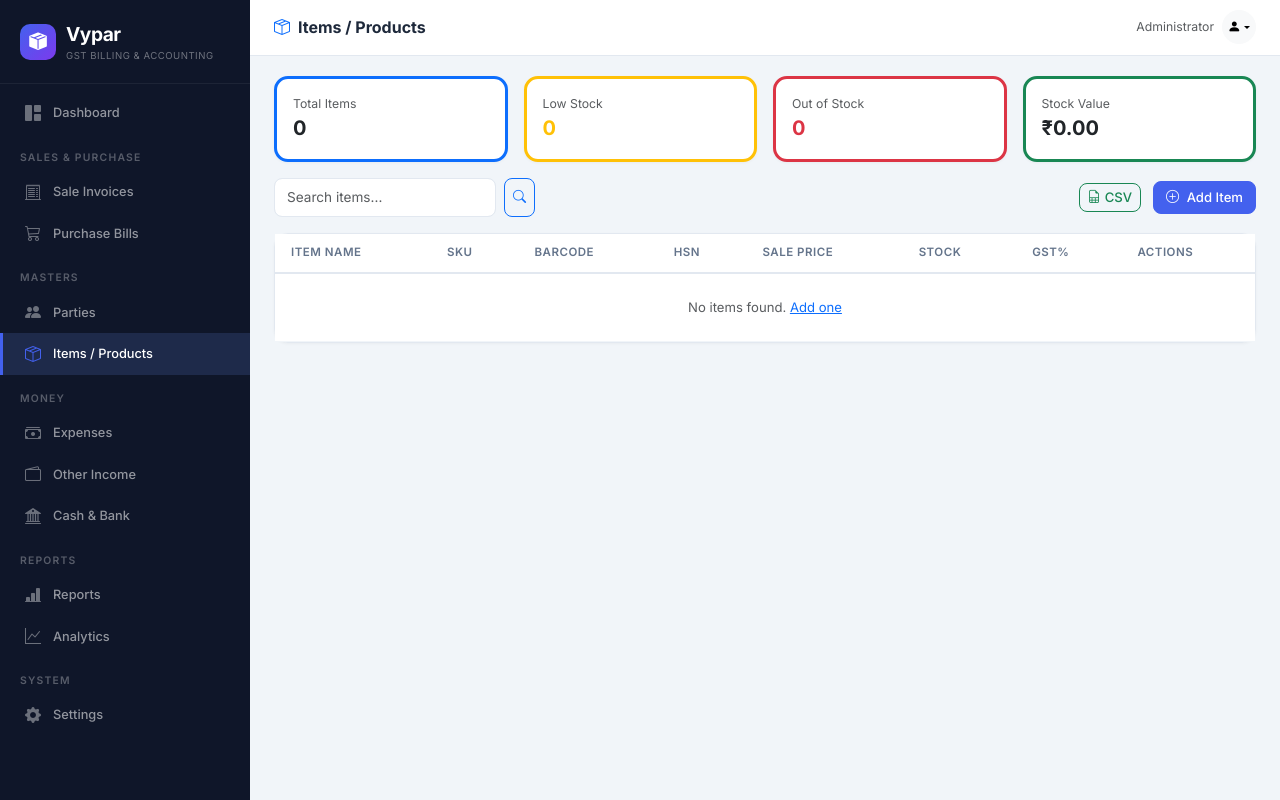
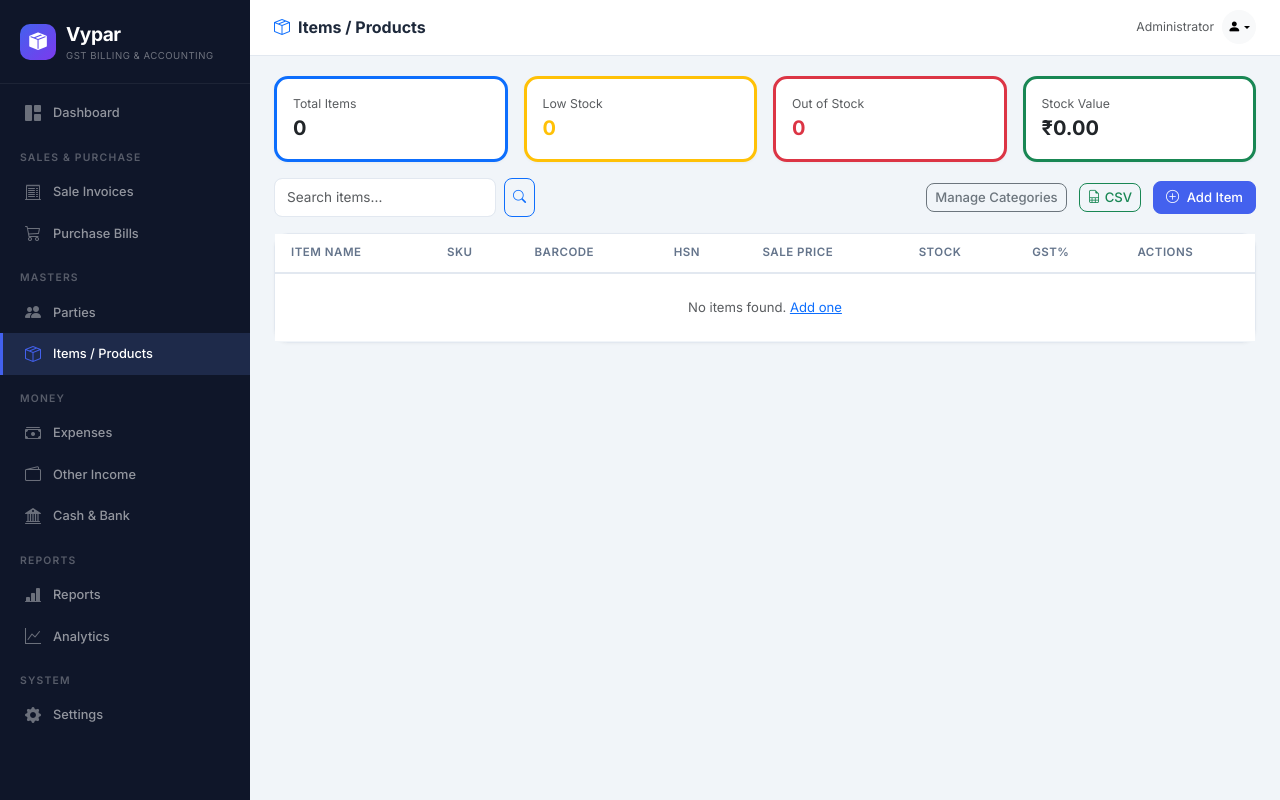
Before and after one commit to vpvijayanand/vypar, a Flask app: page /items in a window 1280 px wide. Run offline with Flask 3, Linux system fonts and the light colour scheme; a user stored in the database is signed in.

Commit message:
code update in the production 12-05-2026

```diff
--- a/templates/items/list.html
+++ b/templates/items/list.html
@@ -16,6 +16,7 @@
         <button class="btn btn-sm btn-outline-primary"><i class="bi bi-search"></i></button>
     </form>
     <div>
+        <a href="{{ url_for('items.manage_categories') }}" class="btn btn-outline-secondary btn-sm me-2">Manage Categories</a>
         <a href="{{ url_for('items.items_csv_download') }}" class="btn btn-outline-success btn-sm me-2"><i class="bi bi-file-earmark-spreadsheet me-1"></i>CSV</a>
         <a href="{{ url_for('items.create_item') }}" class="btn btn-primary"><i class="bi bi-plus-circle me-1"></i> Add Item</a>
     </div>
```
